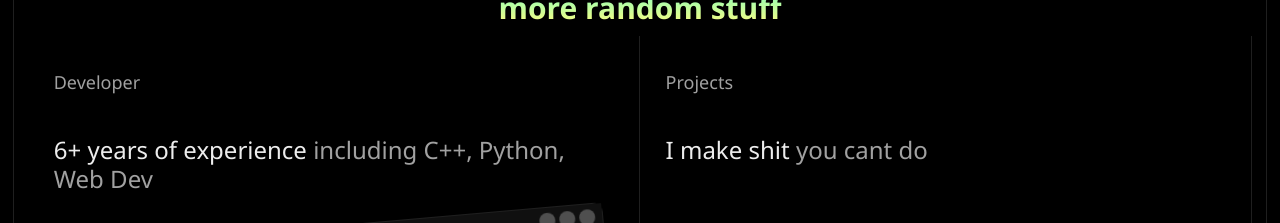
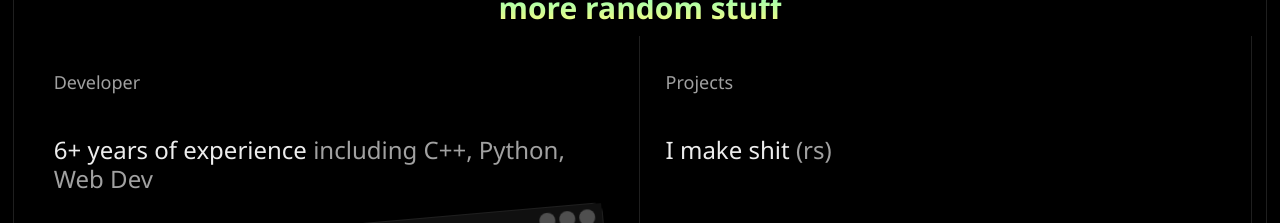
Before and after one commit to TutlaMC/me.tutla.net, a plain HTML site: page index.html in a window 1280 px wide. Shown: the part 2560-2783 px from the top of the page. Drawn offline with nearby package versions, Linux system fonts and the light colour scheme.

Commit message:
modified:   index.html

```diff
--- a/index.html
+++ b/index.html
@@ -626,7 +626,7 @@
           <div class="col section-1-child" style="border-right:1px solid #1F1F1F; padding:2vw;">
             <h5 class="sub-color">Projects</h5>
             <br>
-            <h3 style="margin-bottom:5vh">I make shit<span class="sub-color"> you cant do</span></h3>
+            <h3 style="margin-bottom:5vh">I make shit<span class="sub-color"> (rs)</span></h3>
             <div class="row " style="    justify-content:center;"><button class="blob " >Tusk - Programming Language</button></div>
             <div class="row" style="    justify-content:center;"><button class="blob" style="float:right;">TongOS - Operating System / Coming Soon</button></div>
             <div class="row" style="    justify-content:center;"><button class="blob" >Tutla Assistance - Discord Bot</button></div>
```
